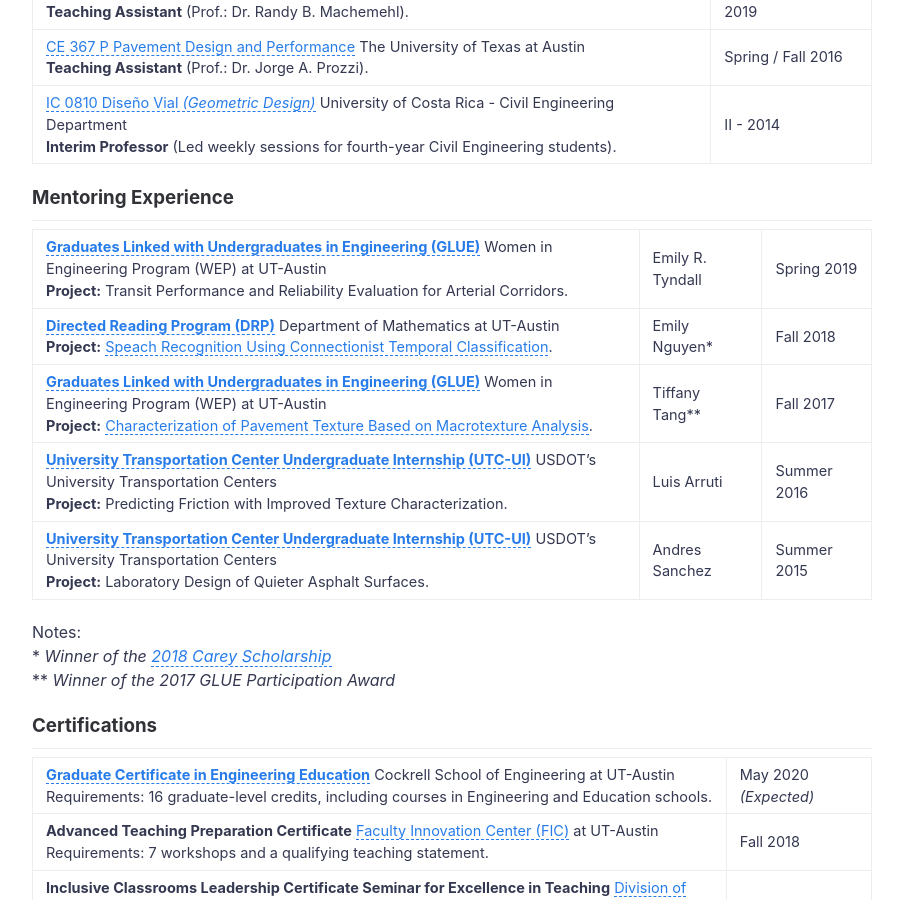
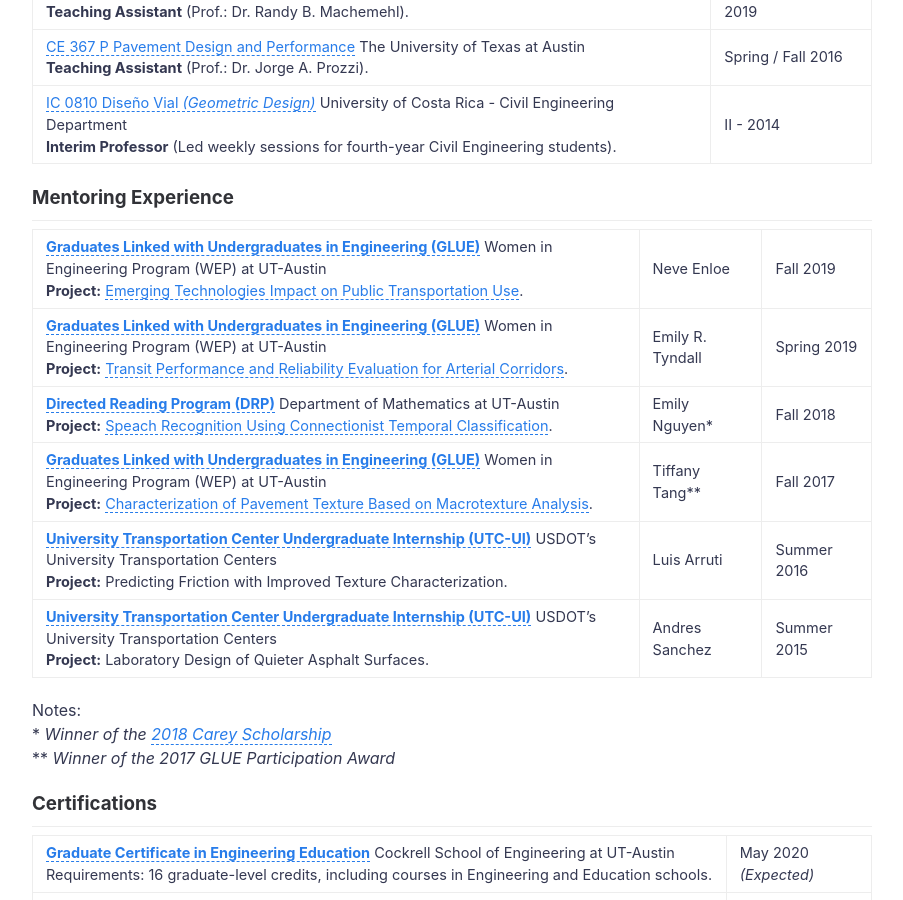
Before and after one commit to nzunigag/nzunigag.github.io, a Jekyll site: the page built from teaching.md, in a window 1280 px wide and 900 px high, scrolled down 461 px. Shown: the whole window, without its empty margins (188-1091 px from the left). Built offline with Jekyll 4.4.1, drawn with Linux system fonts in a browser that asks for light colours.

Commit message:
Update teaching.md

```diff
--- a/teaching.md
+++ b/teaching.md
@@ -16,7 +16,8 @@ ___
 ### Mentoring Experience
 ___
 
-<b>[Graduates Linked with Undergraduates in Engineering (GLUE)](http://www.engr.utexas.edu/wep/career/glue)</b> Women in Engineering Program (WEP) at UT-Austin<br> <b>Project:</b> Transit Performance and Reliability Evaluation for Arterial Corridors. | Emily R. Tyndall | Spring 2019<br>
+<b>[Graduates Linked with Undergraduates in Engineering (GLUE)](http://www.engr.utexas.edu/wep/career/glue)</b> Women in Engineering Program (WEP) at UT-Austin<br> <b>Project:</b> [Emerging Technologies Impact on Public Transportation Use](/downloads/2019_fl_Glue.pdf). | Neve Enloe | Fall 2019<br>
+<b>[Graduates Linked with Undergraduates in Engineering (GLUE)](http://www.engr.utexas.edu/wep/career/glue)</b> Women in Engineering Program (WEP) at UT-Austin<br> <b>Project:</b> [Transit Performance and Reliability Evaluation for Arterial Corridors](/downloads/2019_Sp_Glue.pdf). | Emily R. Tyndall | Spring 2019<br>
 <b>[Directed Reading Program (DRP)](https://web.ma.utexas.edu/users/drp/about.html)</b> Department of Mathematics at UT-Austin<br> <b>Project:</b> [Speach Recognition Using Connectionist Temporal Classification](/downloads/2018_DRP.pdf). | Emily Nguyen*  | Fall 2018<br>
 <b>[Graduates Linked with Undergraduates in Engineering (GLUE)](http://www.engr.utexas.edu/wep/career/glue)</b> Women in Engineering Program (WEP) at UT-Austin<br> <b>Project:</b> [Characterization of Pavement Texture Based on Macrotexture Analysis](/downloads/2017_GLUE.pdf). | Tiffany Tang** | Fall 2017<br>
 <b>[University Transportation Center Undergraduate Internship (UTC-UI)](https://ctr.utexas.edu/research/d-stop/education/utc-undergraduate-internship/)</b> USDOT’s University Transportation Centers<br> <b>Project:</b> Predicting Friction with Improved Texture Characterization. | Luis Arruti | Summer 2016<br>
```
